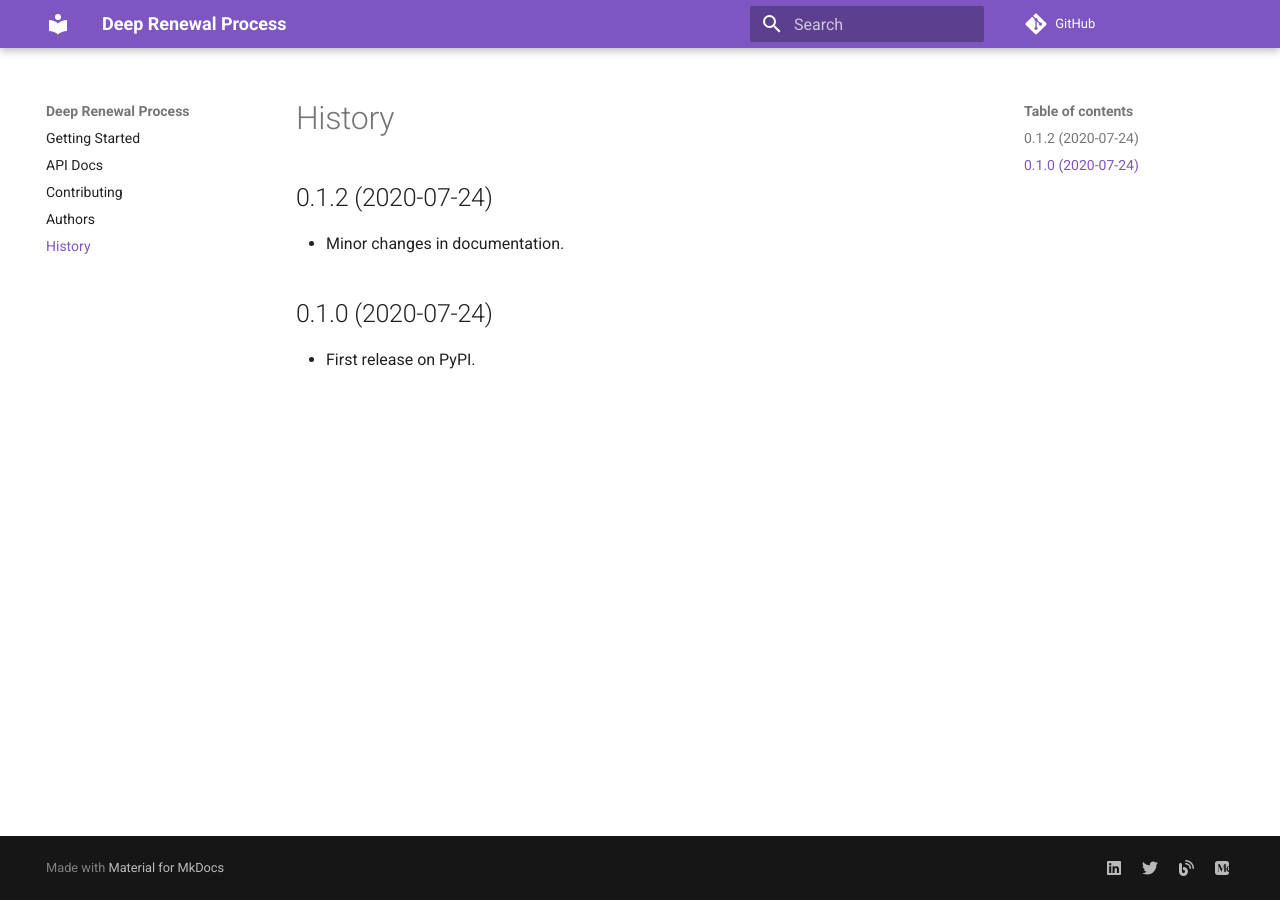
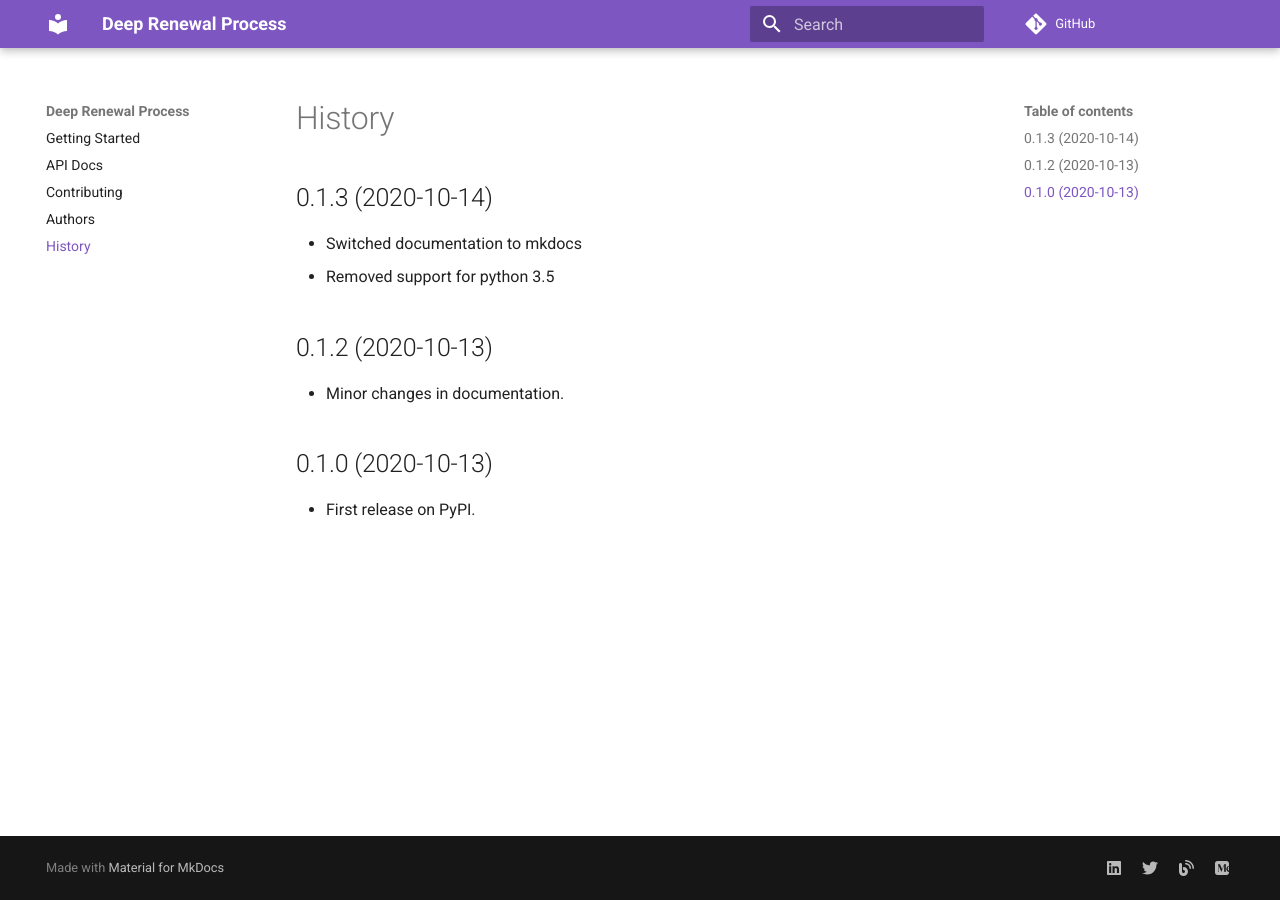
Before and after one commit to manujosephv/deeprenewalprocess, an MkDocs documentation site: the page built from docs/history.md, in a window 1280 px wide. Built offline with MkDocs 1.6.1 and Material for MkDocs 9.7.7, drawn with Linux system fonts in a browser that asks for light colours; comment, search, counter and statistics services are not loaded.

Commit message:
-- updated readme -- switched to mkdocs

```diff
--- a/docs/history.md
+++ b/docs/history.md
@@ -1,12 +1,18 @@
 History
 =======
 
-0.1.2 (2020-07-24)
+0.1.3 (2020-10-14)
+------------------
+
+-   Switched documentation to mkdocs
+- Removed support for python 3.5
+
+0.1.2 (2020-10-13)
 ------------------
 
 -   Minor changes in documentation.
 
-0.1.0 (2020-07-24)
+0.1.0 (2020-10-13)
 ------------------
 
 -   First release on PyPI.
```
Also changed, not shown: README.md (+15 -13 lines).
